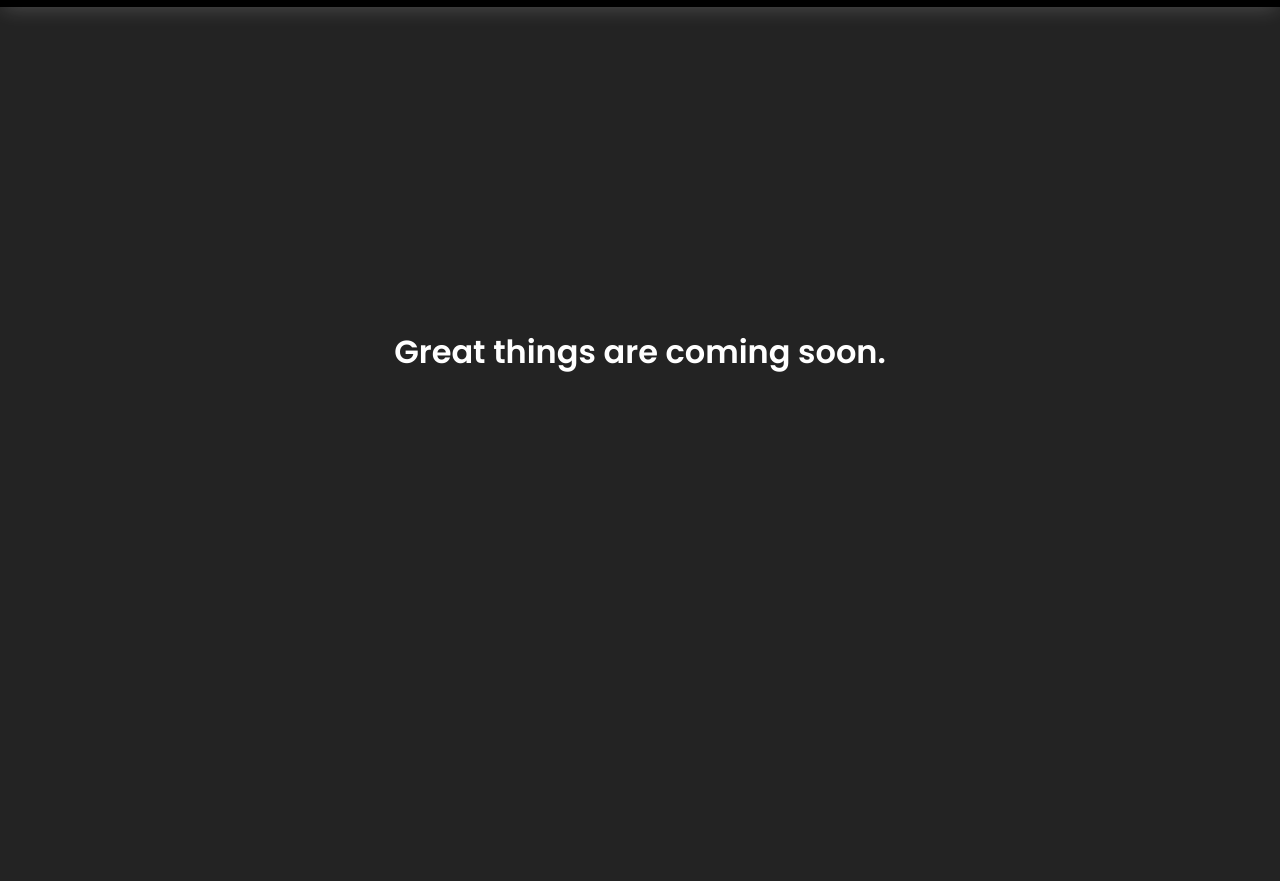
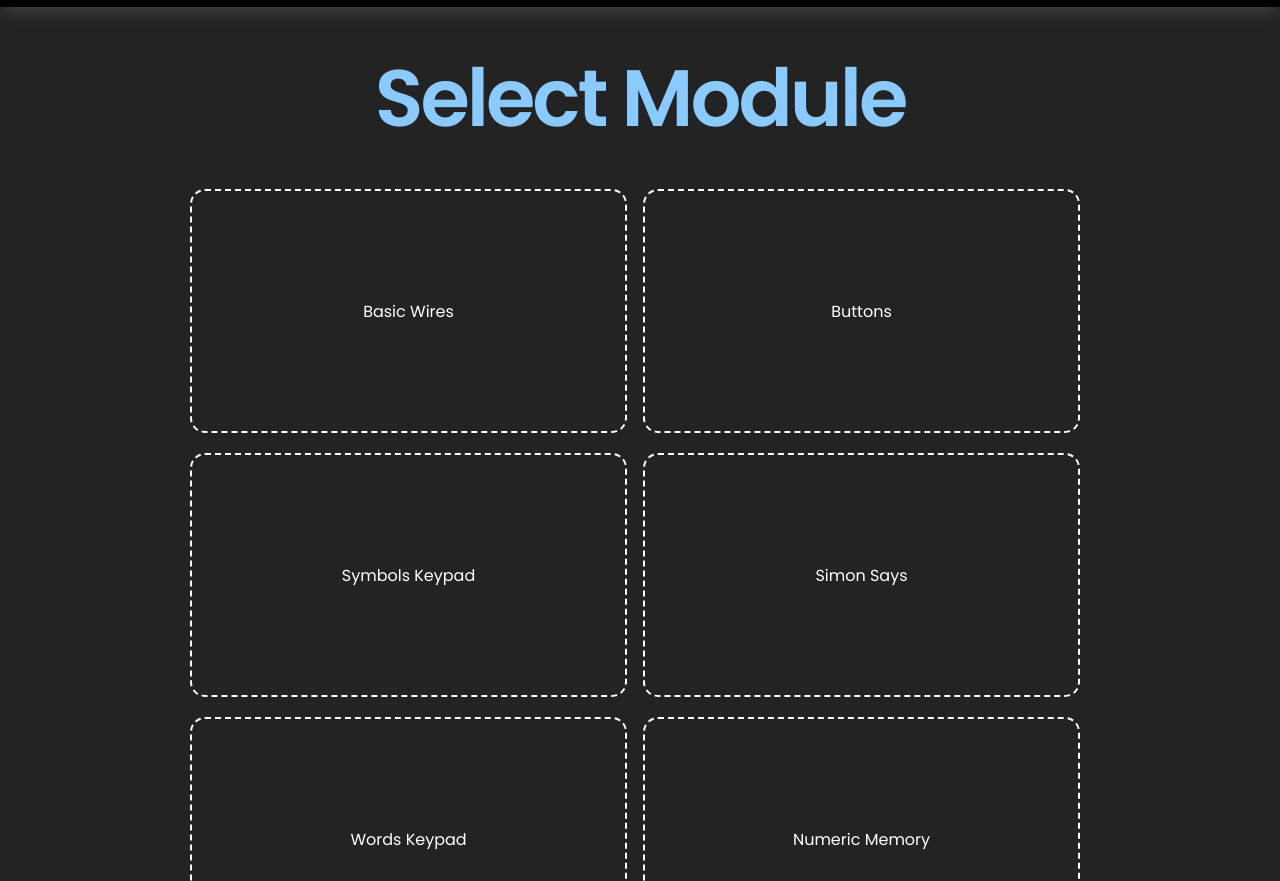
Before and after one commit to AeJae/KTaNE-Solver, a plain HTML site: page index.html in a window 1280 px wide. Shown: the part 68-949 px from the top of the page. Drawn offline with Linux system fonts and the light colour scheme.

Commit message:
Start work on solver selection

```diff
--- a/index.html
+++ b/index.html
@@ -17,60 +17,18 @@
         <h1 id="mainTitle">Keep Talking and Nobody Explodes Solver</h1>
         <h1 id="mobileTitle">KTaNE Solver</h1>
     </nav>
-    <br>
-    <br>
-    <br>
-    <br>
-    <br>
-    <br>
-    <br>
-    <br>
-    <br>
-    <br>
-    <br>
-    <br>
-    <h1>Great things are coming soon.</h1>
-    <br>
-    <br>
-    <br>
-    <br>
-    <br>
-    <br>
-    <br>
-    <br>
-    <br>
-    <br>
-    <br>
-    <br>
-    <br>
-    <br>
-    <br>
-    <br>
-    <br>
-    <br>
-    <br>
-    <br>
-    <br>
-    <br>
-    <br>
-    <br>
-    <br>
-    <br>
-    <br>
-    <br>
-    <br>
-    <br>
-    <br>
-    <br>
-    <br>
-    <br>
-    <br>
-    <br>
-    <br>
-    <br>
-    <br>
-    <br>
-    <br>
+
+    <h1 id="modulesTitle">Select Module</h1>
+    <div id="modulesGridContainer">
+        <div class="gridItem">Basic Wires</div>
+        <div class="gridItem">Buttons</div>
+        <div class="gridItem">Symbols Keypad</div>
+        <div class="gridItem">Simon Says</div>
+        <div class="gridItem">Words Keypad</div>
+        <div class="gridItem">Numeric Memory</div>
+        <div class="gridItem lastItemOdd">More Coming Soon</div>
+    </div>
+
     <footer>
         <p>Keep Talking and Nobody Explodes Solver</p>
         <p>© 2023 Arun Fletcher</p>
--- /dev/null
+++ b/style/_index-styles.sass
@@ -0,0 +1,36 @@
+// CONTROLS INDEX PAGE STYLING
+// USES _variables.sass
+
+#modulesTitle
+    user-select: none
+    font-size: 5rem
+    letter-spacing: -3px
+    line-height: 5.4rem
+    margin: 6vh 0
+    color: #8acaff
+
+#modulesGridContainer
+    margin: 0 calc(15vw + $grid-gap) calc(1.5 * $grid-gap) 15vw
+    display: grid
+    grid-template-columns: 50% 50%
+    gap: 20px
+
+.gridItem
+    display: flex
+    align-items: center
+    justify-content: center
+    border: 2px dashed white
+    width: 100%
+    height: 15rem
+    align-self: center
+    justify-self: center
+    text-align: center
+    border-radius: 15px
+
+.lastItemOdd
+    grid-column-start: 1
+    grid-column-end: 3
+
+@media only screen and (max-width: 750px)
+    #modulesGridContainer
+        margin: 5vw calc(8vw + (0.7 * $grid-gap)) 5vw 8vw
--- /dev/null
+++ b/style/_variables.sass
@@ -0,0 +1,11 @@
+// CONTROLS VARIABLES ACROSS PAGES
+
+// NAVBAR
+$nav-height: 75px
+$logo-height: 55px
+// FOOTER
+$footer-height: 250px
+$footer-logo-height: 25px
+$footer-text-spacing: 8px
+// MODULES GRID
+$grid-gap: 30px
--- a/style/styles.sass
+++ b/style/styles.sass
@@ -1,9 +1,7 @@
-// VARIABLES
-$nav-height: 75px
-$logo-height: 55px
-$footer-height: 250px
-$footer-logo-height: 25px
-$footer-text-spacing: 8px
+// CONTROLS UNIVERSAL STYLING
+// USES
+@import "variables"
+@import "index-styles"
 
 
 
@@ -36,10 +34,12 @@ nav
     align-items: center
     justify-content: space-between
     height: $nav-height
-    background: rgba(0, 0, 0, 0.75)
-    backdrop-filter: blur(5px)
-    box-shadow: 0px 4px 20px -3px (rgba(255, 255, 255, 0.2))
-    transition: background-color 0.3s
+    background: rgba(0, 0, 0, 0.7)
+    backdrop-filter: blur(7px)
+    // !! TESTING NEEDED !! -> SEE WHICH IS PREFERRED:
+    box-shadow: 0 4px 20px -2px (rgba(138, 202, 255, 0.4))
+    box-shadow: 0 4px 20px -3px (rgba(255, 255, 255, 0.2))
+    transition: box-shadow 0.3s
 
     img
         height: $logo-height
@@ -67,7 +67,6 @@ footer
     height: $footer-height
     background-color: #141414
     background-image: url("../img/maze-black.png")
-
 
     img
         height: $footer-logo-height
```
Also changed, not shown: style/styles.css.
